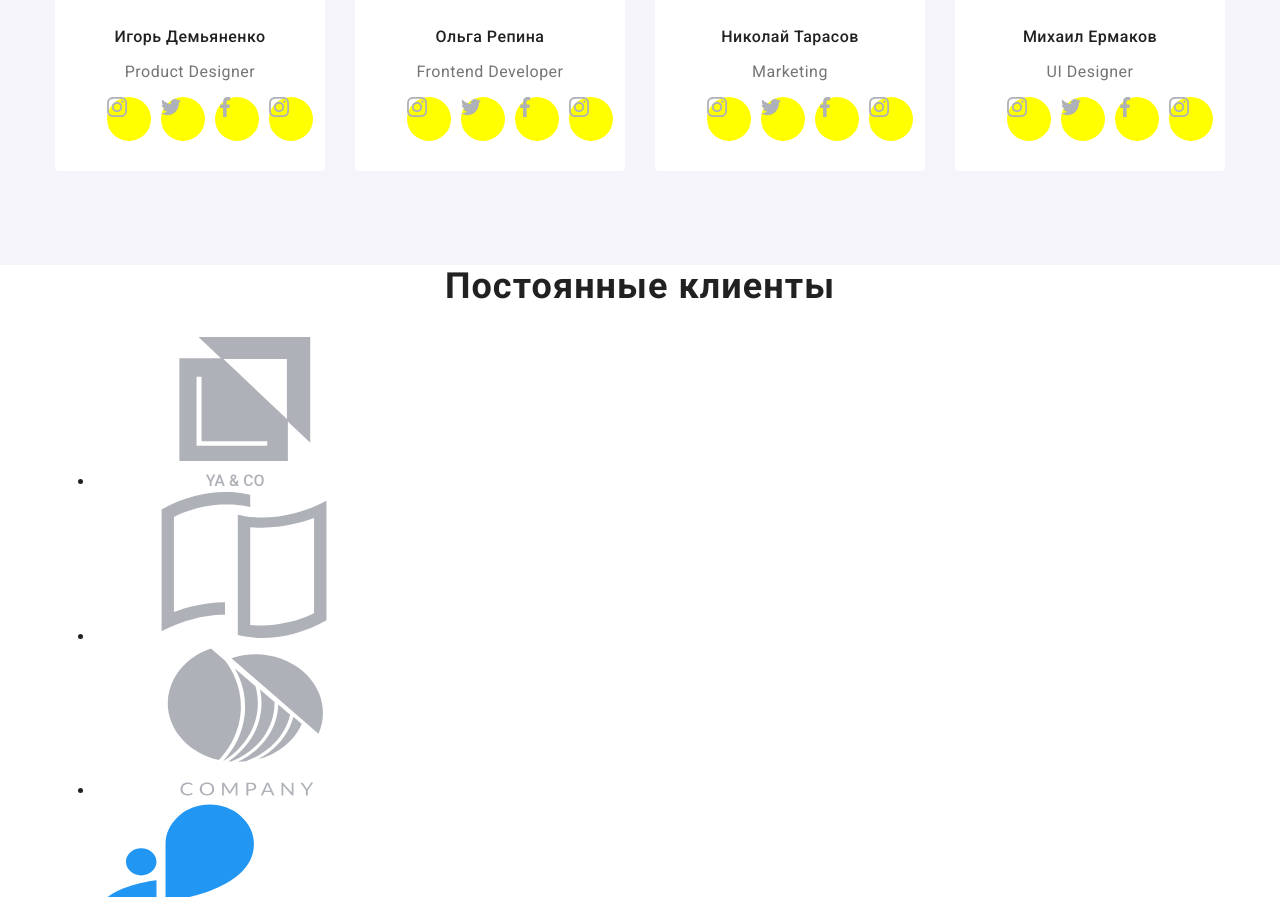
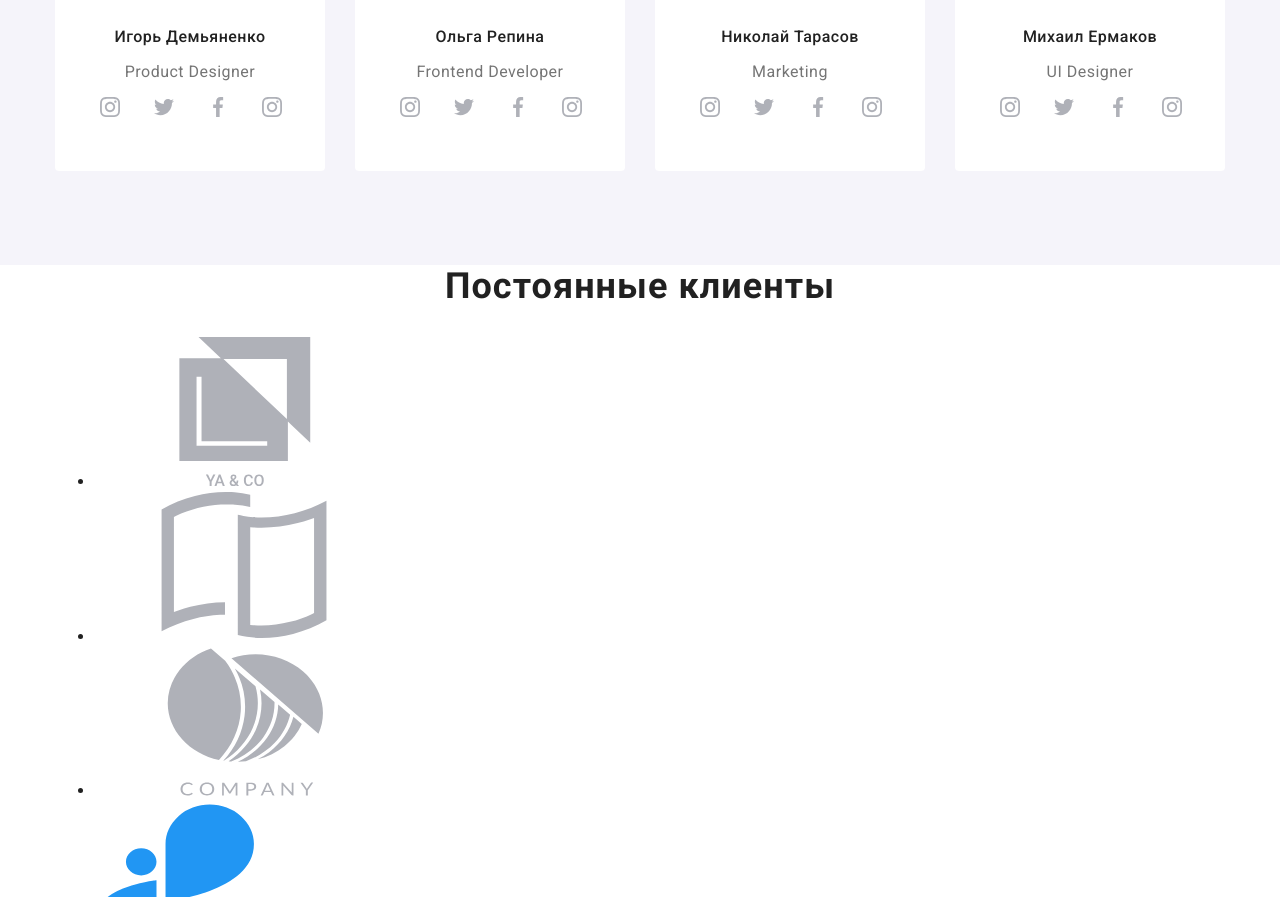
Before and after one commit to Wien2090/goit-markup-hw-04, a plain HTML site: page index.html in a window 1280 px wide. Shown: the part 1863-2760 px from the top of the page. Drawn offline with nearby package versions, Linux system fonts and the light colour scheme.

Commit message:
Update styles.css

```diff
--- a/css/styles.css
+++ b/css/styles.css
@@ -370,7 +370,8 @@ address {
 /* --------СОЦСЕТИ--------- */
 .soc-list {
   display: flex;
-  justify-content: center;
+
+  /* justify-content: center; */
   align-items: center;
 }
 
@@ -379,7 +380,7 @@ address {
   height: 44px;
   margin-right: 10px;
   border-radius: 50%;
-  background-color: yellow;
+  background-color: #ffffff;
 }
 
 .soc-item:last-child {
```
